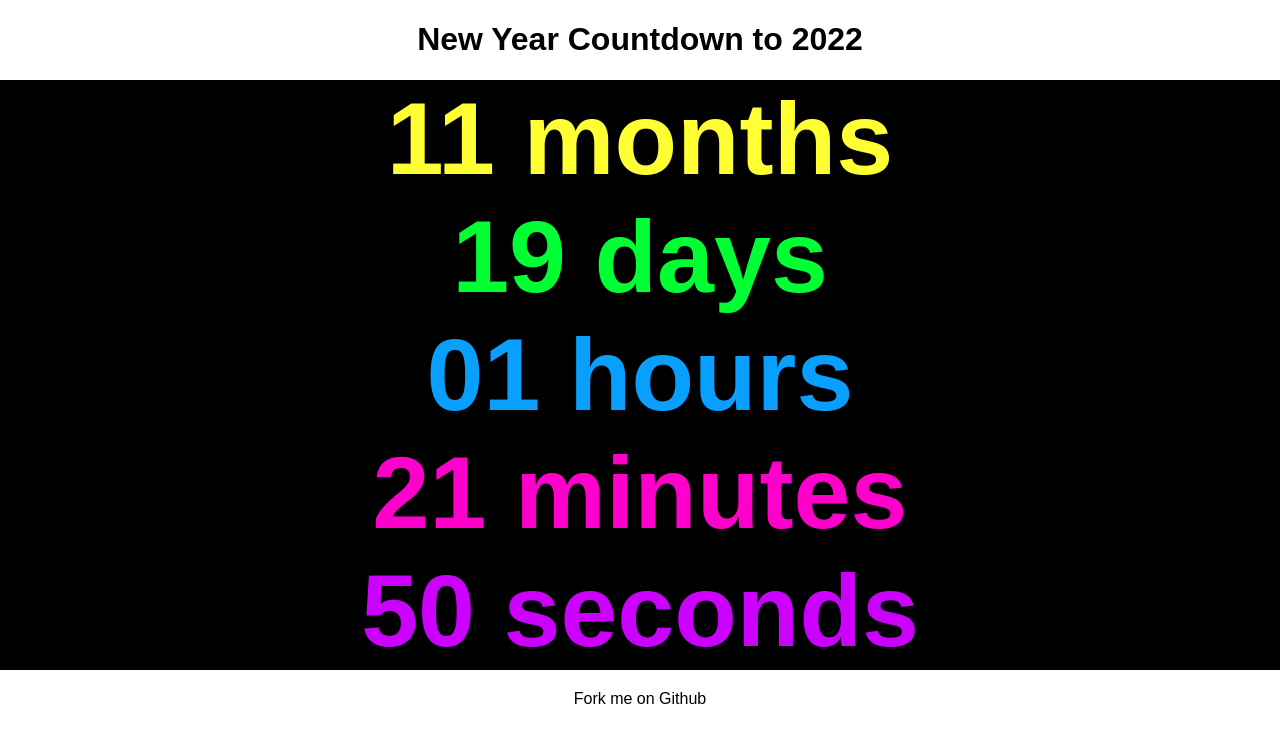
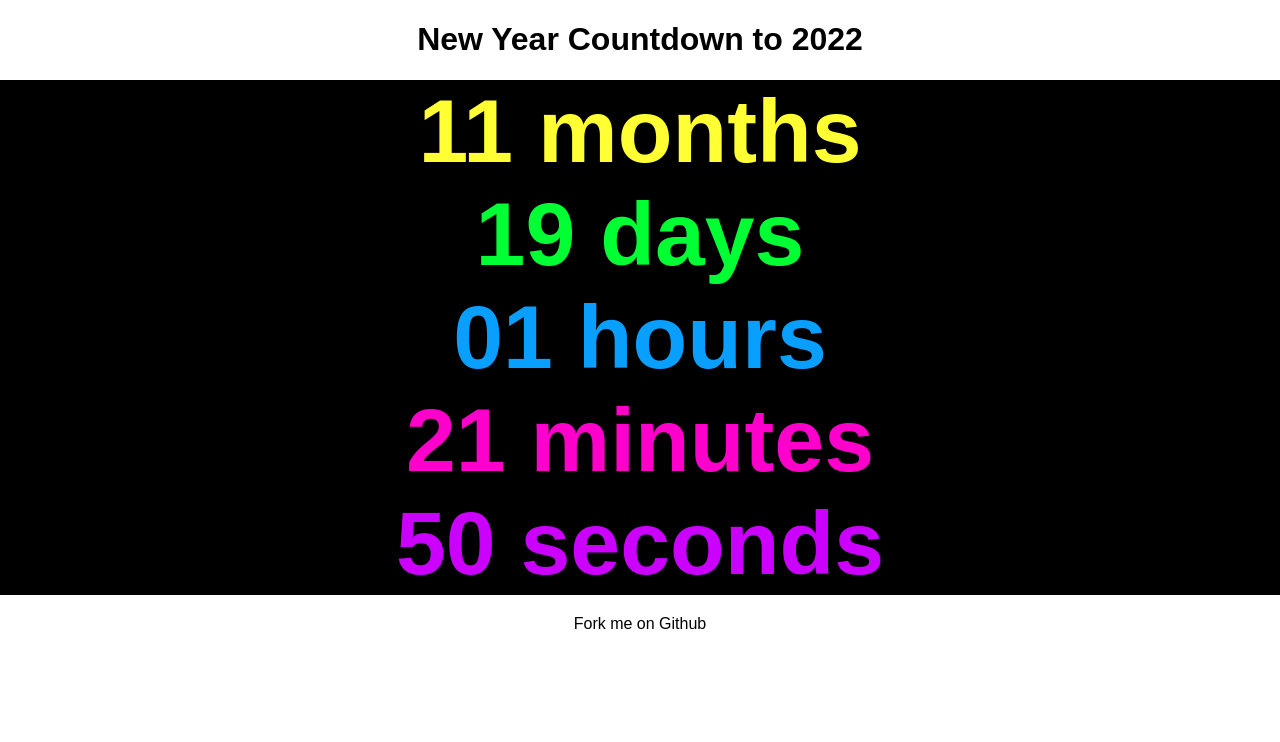
Before and after one commit to Gurenax/react-new-year-countdown, a React (Create React App) app: page / in a window 1280 px wide. Shown: the top 742 px of the page. Built offline with nearby package versions, Linux system fonts and the light colour scheme.

Commit message:
Update font size

```diff
--- a/src/components/StyledText/styled.js
+++ b/src/components/StyledText/styled.js
@@ -6,9 +6,9 @@ export const Container = styled.h2`
   margin: 0;
   ${({ backgroundColour }) => `${getColour(backgroundColour, 'background')}`}
   ${({ textColour }) => `${getColour(textColour, 'text')}`}
-  font-size: 8vw;
+  font-size: 7vw;
   @media (max-width: 600px) {
-    font-size: 15vw;
+    font-size: 14vw;
   }
 `;
 
```
